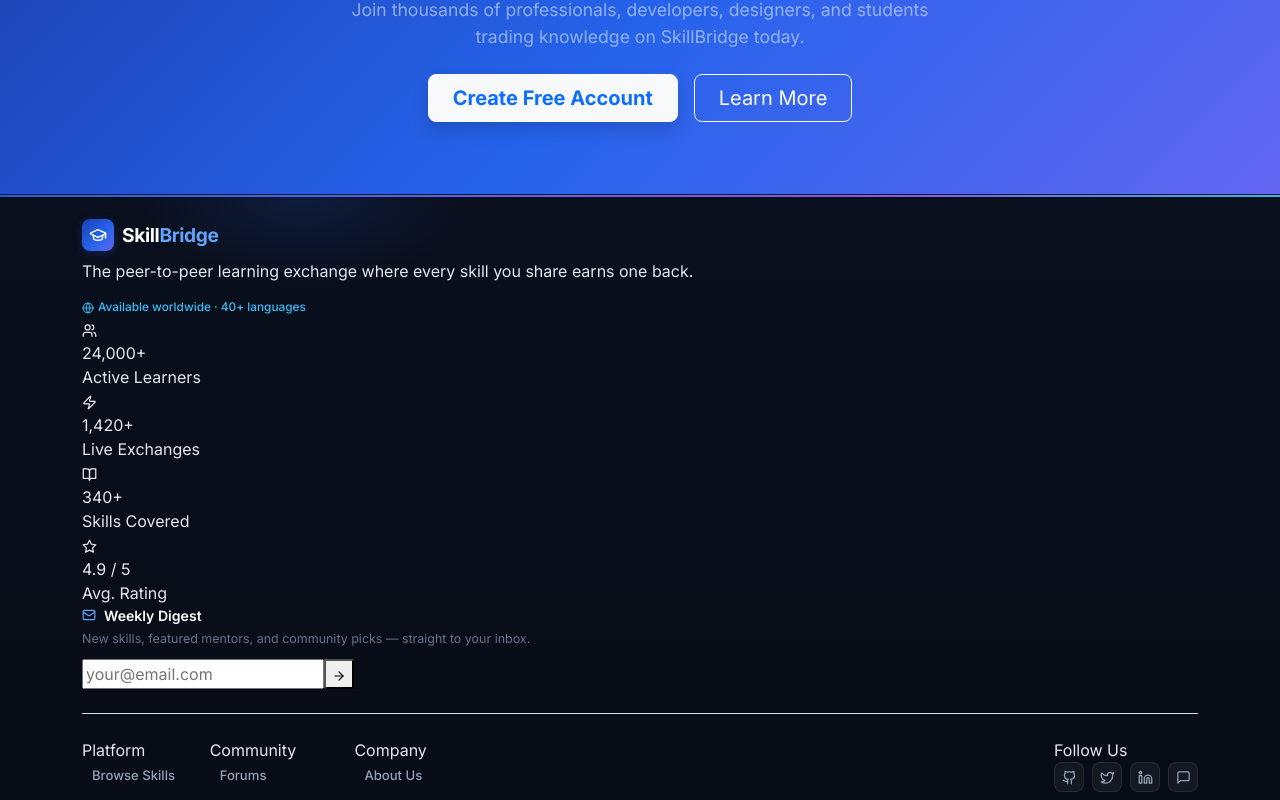
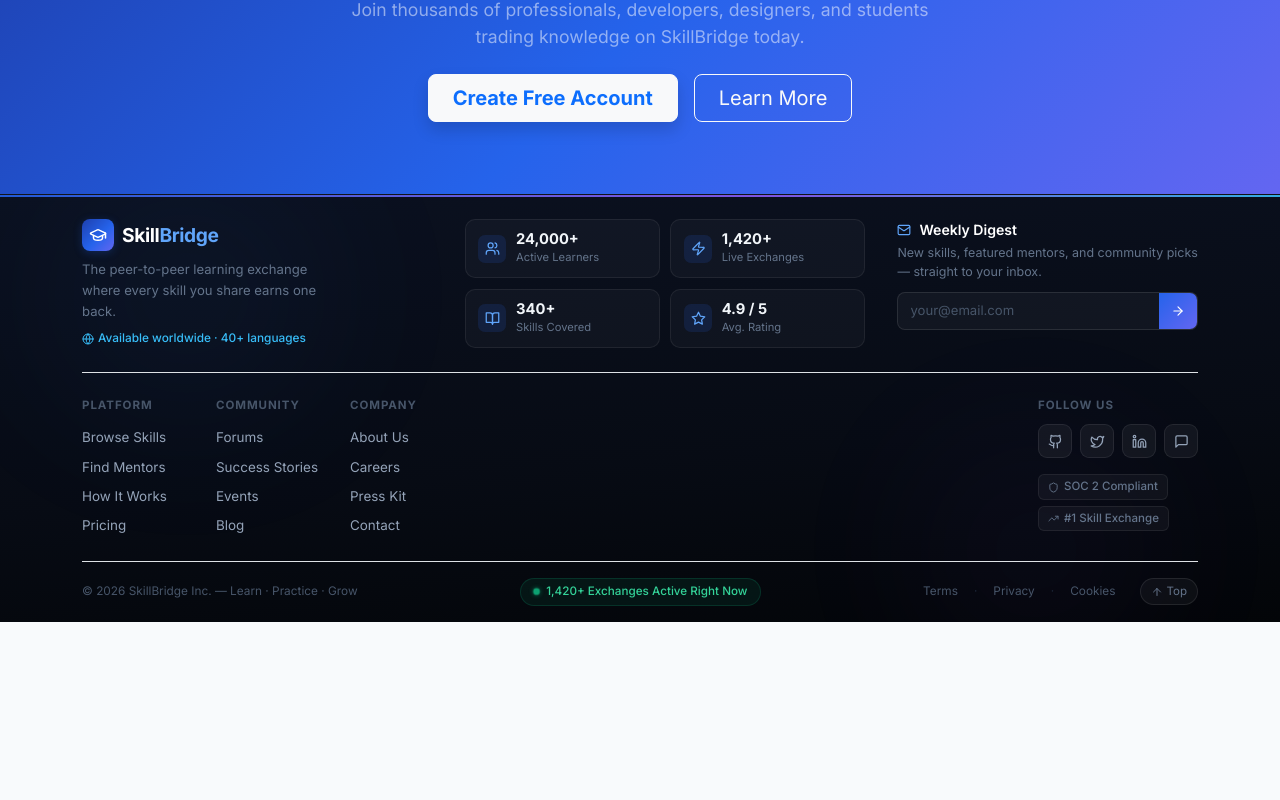
Before and after one commit to hawi3075/SkillBridge, a React (Vite) app in the folder skillbridge/frontend/: page / in a window 1280 px wide. Shown: the part 3259-4059 px from the top of the page. After the commit the page ends 3881 px from the top, so only its background shows below. Built offline with nearby package versions, Linux system fonts and the light colour scheme; no server answers.

Commit message:
fix the code 8

```diff
--- a/skillbridge/frontend/src/styles/theme.css
+++ b/skillbridge/frontend/src/styles/theme.css
@@ -537,16 +537,18 @@ a:hover {
   border-bottom-left-radius: 2px;
 }
 
-/* Ultra-Compact & Vibrant Modern Footer */
+/* ═══════════════════════════════════════════════════════════
+   Rich Modern Footer
+═══════════════════════════════════════════════════════════ */
 .modern-footer {
-  background: linear-gradient(180deg, #0A0F1D 0%, #070B14 100%);
+  background: linear-gradient(175deg, #0B1120 0%, #070B14 60%, #030508 100%);
   color: #E2E8F0;
   position: relative;
   overflow: hidden;
-  border-top: 1px solid rgba(255, 255, 255, 0.06);
+  border-top: 1px solid rgba(255, 255, 255, 0.05);
 }
 
-/* Vibrant Top Gradient Accent Ribbon */
+/* Accent ribbon */
 .modern-footer::before {
   content: '';
   position: absolute;
@@ -554,44 +556,218 @@ a:hover {
   left: 0;
   right: 0;
   height: 2px;
-  background: linear-gradient(90deg, #2563EB 0%, #6366F1 35%, #8B5CF6 70%, #38BDF8 100%);
-  opacity: 0.95;
+  background: linear-gradient(90deg, #2563EB 0%, #6366F1 30%, #8B5CF6 60%, #38BDF8 100%);
+  opacity: 0.9;
 }
 
-/* Subtle ambient glow behind logo */
-.modern-footer::after {
-  content: '';
+/* Floating orbs */
+.footer-orb {
   position: absolute;
-  top: 0;
-  left: 10%;
-  width: 350px;
-  height: 90px;
-  background: radial-gradient(ellipse at top, rgba(37, 99, 235, 0.15) 0%, transparent 70%);
+  border-radius: 50%;
   pointer-events: none;
+  filter: blur(80px);
+  opacity: 0.08;
+}
+
+.footer-orb-1 {
+  width: 500px;
+  height: 300px;
+  background: radial-gradient(circle, #3B82F6 0%, transparent 70%);
+  top: -60px;
+  left: -80px;
+  animation: orbDrift 12s ease-in-out infinite alternate;
+}
+
+.footer-orb-2 {
+  width: 400px;
+  height: 250px;
+  background: radial-gradient(circle, #8B5CF6 0%, transparent 70%);
+  bottom: -40px;
+  right: 5%;
+  animation: orbDrift 16s ease-in-out infinite alternate-reverse;
+}
+
+@keyframes orbDrift {
+  from { transform: translate(0, 0) scale(1); }
+  to   { transform: translate(30px, 20px) scale(1.08); }
+}
+
+/* ── Tier 1 layout ── */
+.footer-tier1 {
+  display: grid;
+  grid-template-columns: 1fr;
+  gap: 2rem;
+}
+
+@media (min-width: 768px) {
+  .footer-tier1 { grid-template-columns: 1fr 1fr; }
+}
+@media (min-width: 1200px) {
+  .footer-tier1 { grid-template-columns: 1.4fr 1.6fr 1.2fr; }
+}
+
+/* Brand */
+.footer-tagline {
+  color: #64748B;
+  font-size: 0.82rem;
+  line-height: 1.6;
+  max-width: 260px;
+  margin: 0;
+}
+
+/* Stats grid */
+.footer-stats-grid {
+  display: grid;
+  grid-template-columns: 1fr 1fr;
+  gap: 0.65rem;
+}
+
+.footer-stat-card {
+  display: flex;
+  align-items: center;
+  gap: 0.6rem;
+  padding: 0.65rem 0.8rem;
+  border-radius: 10px;
+  background: rgba(255, 255, 255, 0.03);
+  border: 1px solid rgba(255, 255, 255, 0.07);
+  transition: border-color 0.2s, background 0.2s;
+}
+
+.footer-stat-card:hover {
+  background: rgba(37, 99, 235, 0.08);
+  border-color: rgba(37, 99, 235, 0.3);
+}
+
+.footer-stat-icon {
+  width: 28px;
+  height: 28px;
+  border-radius: 7px;
+  background: rgba(37, 99, 235, 0.15);
+  color: #60A5FA;
+  display: flex;
+  align-items: center;
+  justify-content: center;
+  flex-shrink: 0;
+}
+
+.footer-stat-value {
+  font-size: 0.92rem;
+  font-weight: 700;
+  color: #F1F5F9;
+  line-height: 1.2;
+}
+
+.footer-stat-label {
+  font-size: 0.7rem;
+  color: #64748B;
+}
+
+/* Newsletter */
+.footer-newsletter-block {
+  min-width: 200px;
+}
+
+.footer-newsletter-form {
+  display: flex;
+  gap: 0;
+  border-radius: 8px;
+  overflow: hidden;
+  border: 1px solid rgba(255, 255, 255, 0.1);
+  background: rgba(255, 255, 255, 0.04);
+  transition: border-color 0.2s;
+}
+
+.footer-newsletter-form:focus-within {
+  border-color: #3B82F6;
+  box-shadow: 0 0 0 3px rgba(59, 130, 246, 0.12);
+}
+
+.footer-newsletter-input {
+  flex: 1;
+  background: transparent;
+  border: none;
+  outline: none;
+  padding: 0.5rem 0.75rem;
+  color: #E2E8F0;
+  font-size: 0.82rem;
+  min-width: 0;
+}
+
+.footer-newsletter-input::placeholder { color: #475569; }
+
+.footer-newsletter-btn {
+  background: linear-gradient(135deg, #2563EB 0%, #6366F1 100%);
+  border: none;
+  color: #fff;
+  padding: 0 0.75rem;
+  cursor: pointer;
+  display: flex;
+  align-items: center;
+  transition: opacity 0.2s;
+}
+
+.footer-newsletter-btn:hover { opacity: 0.85; }
+
+.footer-subscribed-msg {
+  display: flex;
+  align-items: center;
+  gap: 6px;
+  padding: 0.5rem 0.75rem;
+  border-radius: 8px;
+  background: rgba(16, 185, 129, 0.1);
+  border: 1px solid rgba(16, 185, 129, 0.2);
+  color: #34D399;
+  font-size: 0.82rem;
+}
+
+/* ── Tier 2: Nav columns ── */
+.footer-nav-col {
+  min-width: 110px;
+}
+
+.footer-col-heading {
+  font-size: 0.72rem;
+  font-weight: 700;
+  letter-spacing: 0.08em;
+  text-transform: uppercase;
+  color: #475569;
+  margin-bottom: 0.65rem;
 }
 
 .footer-nav-link {
   color: #94A3B8;
   text-decoration: none;
-  font-size: 0.82rem;
-  font-weight: 500;
-  padding: 4px 10px;
-  border-radius: 6px;
-  transition: all 0.2s cubic-bezier(0.16, 1, 0.3, 1);
+  font-size: 0.84rem;
+  font-weight: 400;
+  padding: 2px 0;
   display: inline-flex;
   align-items: center;
+  gap: 4px;
+  transition: color 0.15s, gap 0.15s;
 }
 
 .footer-nav-link:hover {
   color: #FFFFFF;
-  background-color: rgba(255, 255, 255, 0.06);
-  transform: translateY(-1px);
+  gap: 7px;
+}
+
+.footer-nav-link:hover::before {
+  content: '›';
+  font-size: 1rem;
+  line-height: 1;
+  color: #3B82F6;
+}
+
+/* Social block */
+.footer-social-block {
+  flex-shrink: 0;
+  min-width: 140px;
 }
 
 .footer-social-btn {
-  width: 30px;
-  height: 30px;
-  border-radius: 8px;
+  width: 34px;
+  height: 34px;
+  border-radius: 9px;
   background-color: rgba(255, 255, 255, 0.05);
   color: #94A3B8;
   display: flex;
@@ -607,61 +783,89 @@ a:hover {
   color: #FFFFFF;
   border-color: #3B82F6;
   transform: translateY(-2px);
-  box-shadow: 0 4px 12px rgba(37, 99, 235, 0.35);
+  box-shadow: 0 4px 14px rgba(37, 99, 235, 0.4);
 }
 
+/* Trust badges */
+.footer-trust-badges {
+  display: flex;
+  flex-direction: column;
+  gap: 0.4rem;
+}
+
+.footer-trust-badge {
+  display: inline-flex;
+  align-items: center;
+  gap: 5px;
+  padding: 3px 9px;
+  border-radius: 6px;
+  background: rgba(255, 255, 255, 0.04);
+  border: 1px solid rgba(255, 255, 255, 0.07);
+  color: #64748B;
+  font-size: 0.72rem;
+  font-weight: 500;
+  width: fit-content;
+}
+
+/* ── Tier 3 ── */
 .footer-status-pill {
   display: inline-flex;
   align-items: center;
   gap: 6px;
-  padding: 3px 10px;
+  padding: 4px 12px;
   border-radius: 9999px;
-  background-color: rgba(16, 185, 129, 0.1);
-  border: 1px solid rgba(16, 185, 129, 0.2);
+  background-color: rgba(16, 185, 129, 0.08);
+  border: 1px solid rgba(16, 185, 129, 0.18);
   color: #34D399;
-  font-size: 0.72rem;
+  font-size: 0.73rem;
   font-weight: 500;
 }
+
+.footer-legal-link {
+  color: #475569;
+  text-decoration: none;
+  font-size: 0.74rem;
+  transition: color 0.15s;
+}
+
+.footer-legal-link:hover { color: #94A3B8; }
 
 .footer-back-to-top {
   display: inline-flex;
   align-items: center;
   gap: 4px;
-  padding: 3px 10px;
+  padding: 4px 10px;
   border-radius: 9999px;
-  background-color: rgba(255, 255, 255, 0.05);
-  border: 1px solid rgba(255, 255, 255, 0.1);
-  color: #94A3B8;
+  background-color: rgba(255, 255, 255, 0.04);
+  border: 1px solid rgba(255, 255, 255, 0.09);
+  color: #64748B;
   font-size: 0.72rem;
   transition: all 0.2s ease;
   cursor: pointer;
 }
 
 .footer-back-to-top:hover {
-  background-color: rgba(37, 99, 235, 0.2);
+  background-color: rgba(37, 99, 235, 0.18);
   border-color: #2563EB;
   color: #FFFFFF;
   transform: translateY(-1px);
 }
 
+/* Pulse animation */
 @keyframes pulseGlow {
-  0%, 100% {
-    opacity: 1;
-    transform: scale(1);
-  }
-  50% {
-    opacity: 0.4;
-    transform: scale(0.85);
-  }
+  0%, 100% { opacity: 1; transform: scale(1); }
+  50%       { opacity: 0.35; transform: scale(0.78); }
 }
 
 .pulse-dot {
-  width: 6px;
-  height: 6px;
+  width: 7px;
+  height: 7px;
   border-radius: 50%;
   background-color: #10B981;
   display: inline-block;
+  flex-shrink: 0;
   animation: pulseGlow 2s infinite ease-in-out;
+  box-shadow: 0 0 6px rgba(16, 185, 129, 0.6);
 }
 
 /* ==========================================================================
```
